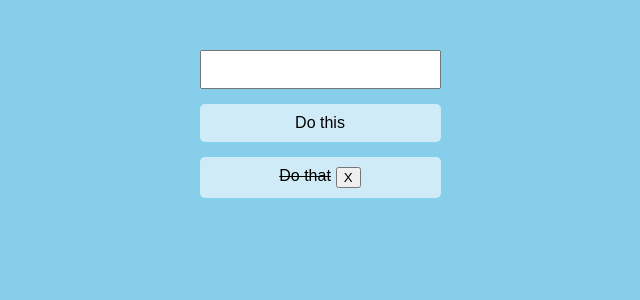
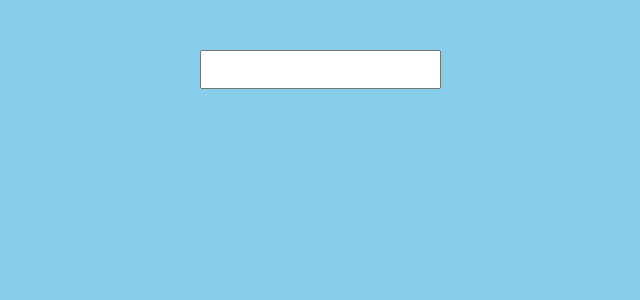
Before and after one commit to MatthieuNadeau96/Todo-List, a React (Create React App) app: page / in a window 1280 px wide. Shown: the top 300 px of the page, without its empty margins (320-960 px from the left). Built offline with nearby package versions, Linux system fonts and the light colour scheme.

Commit message:
Can now click on the Tasks to delete them

```diff
--- a/src/App.css
+++ b/src/App.css
@@ -4,17 +4,12 @@
   flex-direction: column;
 }
 
-.Form {
-}
 
 .Form input {
   text-align: center;
   padding: 10px 30px;
 }
 
-.List {
-
-}
 
 .Task {
   padding: 10px 30px;
--- a/src/components/App.js
+++ b/src/components/App.js
@@ -8,20 +8,20 @@ class App extends Component {
 
   state = {
     inputValue: '',
-    todos: [
-      {value: 'Do this', done: false},
-      {value: 'Do that', done: true}
-    ]
+    todos: []
   }
 
   handleChange = (e) => {
-    this.setState({
-      inputValue: e.target.value
-    })
+    this.setState({ inputValue: e.target.value });
   }
 
-  handleSubmit = (e) => {
-    e.preventDefault();
+  handleSubmit = (evt) => {
+    evt.preventDefault();
+    const inputValue = this.state.inputValue;
+    if (inputValue === '' || inputValue === ' ') {
+      return
+    }
+
     const newTodo = {
       value: this.state.inputValue,
       done: false
@@ -29,20 +29,15 @@ class App extends Component {
 
     const todos = this.state.todos
     todos.push(newTodo);
-
-    this.setState({ todos, inputValue: '' })
-
-  }
-
-  handleClick = (index) => {
-    const todos = this.state.todos;
-    todos[index].done = !todos[index].done;
-    this.setState({ todos, inputValue: '' })
+    this.setState({ inputValue: '', todos});
+    // console.log('inputValue: ' + inputValue)
   }
 
   handleDelete = (index) => {
     const todos = this.state.todos
     todos.splice(index, 1)
+
+    this.setState({ todos });
   }
 
   //// TODO: Button is being pressed but it's inside the handleClick div element
@@ -56,7 +51,6 @@ class App extends Component {
           value={this.state.inputValue}
         />
         <List
-          handleClick={this.handleClick}
           handleDelete={this.handleDelete}
           todos={this.state.todos}
         />
--- a/src/components/Form.js
+++ b/src/components/Form.js
@@ -5,7 +5,7 @@ class Form extends Component {
   render() {
     return (
       <div>
-        <form className="Form"onSubmit={(e) => this.props.handleSubmit(e)}>
+        <form className="Form" onSubmit={(evt) => this.props.handleSubmit(evt)}>
           <input
             onChange={(e) => this.props.handleChange(e)}
             value={this.props.inputValue}
--- a/src/components/List.js
+++ b/src/components/List.js
@@ -13,7 +13,6 @@ class List extends Component {
               key={index}
               todo={todo}
               index={index}
-              handleClick={this.props.handleClick}
               handleDelete={this.props.handleDelete}
             />
           )
--- a/src/components/Task.js
+++ b/src/components/Task.js
@@ -5,14 +5,12 @@ class Task extends Component {
   render() {
     return (
       <div
-        onClick={() => this.props.handleClick(this.props.index)}
+        onClick={() => this.props.handleDelete(this.props.index)}
         className="Task">
-        <span style={{textDecoration: this.props.todo.done ? 'line-through' : 'none'}}>{this.props.todo.value}</span>
-        {this.props.todo.done ? <button onClick={() => this.props.handleDelete(this.props.index)}>X</button> : null}
+        <span>{this.props.todo.value}</span>
       </div>
     );
   }
-
 }
 
 export default Task;
```
